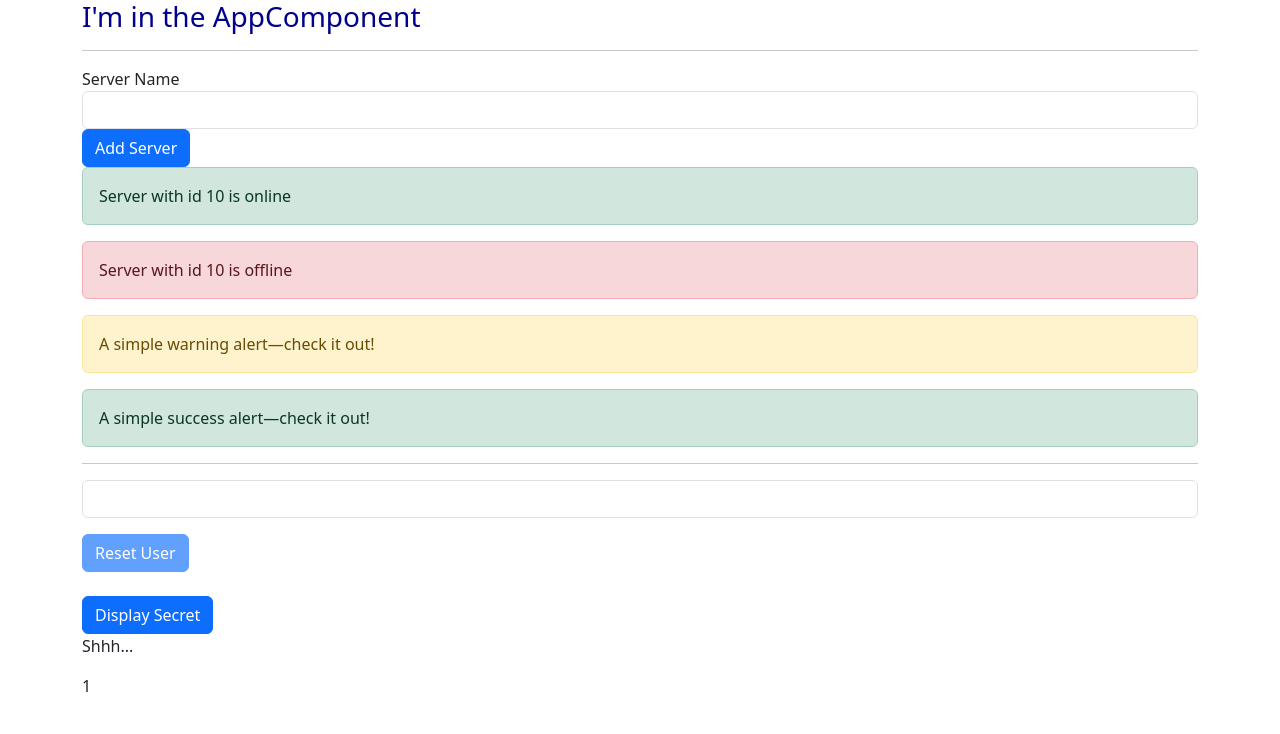
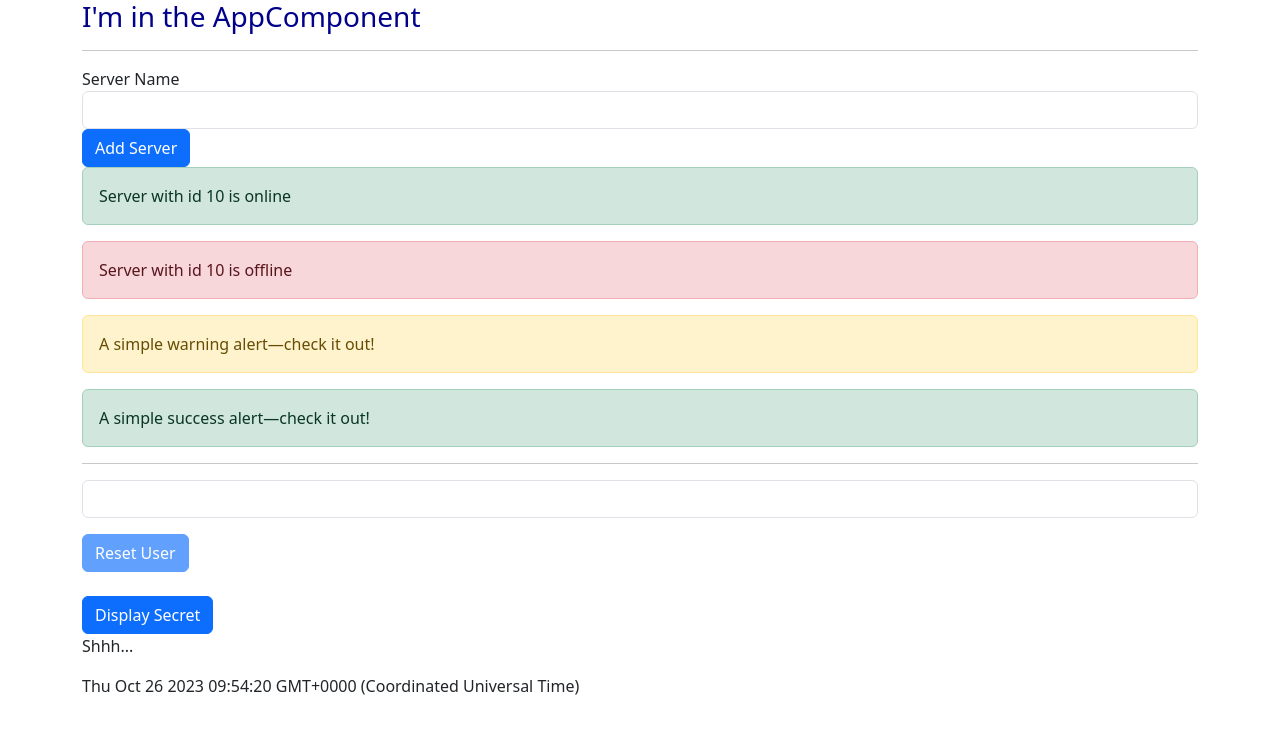
Before and after one commit to developerwill/angular-learning, an Angular app: page / in a window 1280 px wide. Both pictures are taken after a click on the button "Display Secret". Shown: the top 734 px of the page. Built offline with nearby package versions, Linux system fonts and the light colour scheme.

Commit message:
Getting the Index when using ngFor

```diff
--- a/src/app/app.component.html
+++ b/src/app/app.component.html
@@ -24,7 +24,7 @@
             </button>
             <p *ngIf="showSecret">Shhh...</p>
 
-            <div *ngFor="let logItem of log" [ngClass]="{ 'alert alert-info': logItem >= 5 }">
+            <div *ngFor="let logItem of log; let i = index" [ngClass]="{ 'alert alert-info': i >= 4 }">
                 {{ logItem }}
             </div>
         </div>
--- a/src/app/app.component.ts
+++ b/src/app/app.component.ts
@@ -13,6 +13,7 @@ export class AppComponent {
 
     onToggleDetails() {
         this.showSecret = !this.showSecret;
-        this.log.push(this.log.length + 1);
+        //this.log.push(this.log.length + 1);
+        this.log.push(new Date());
     }
 }
```
